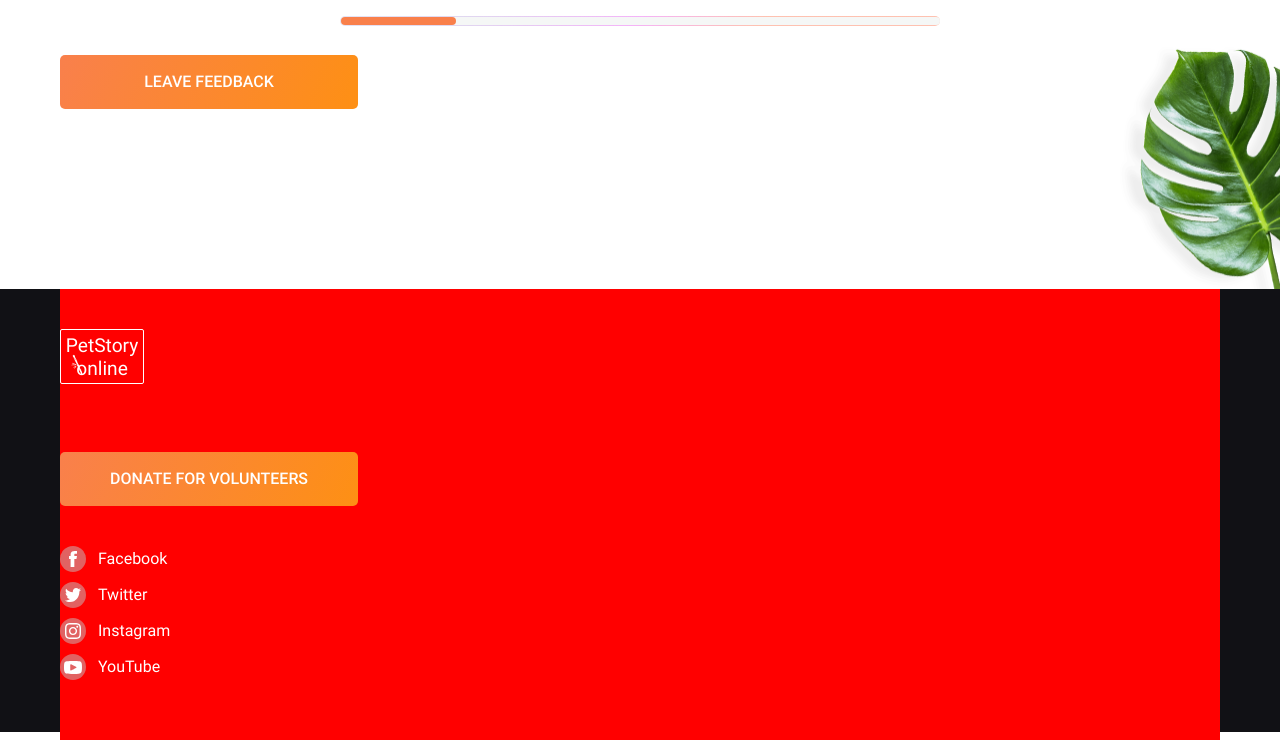
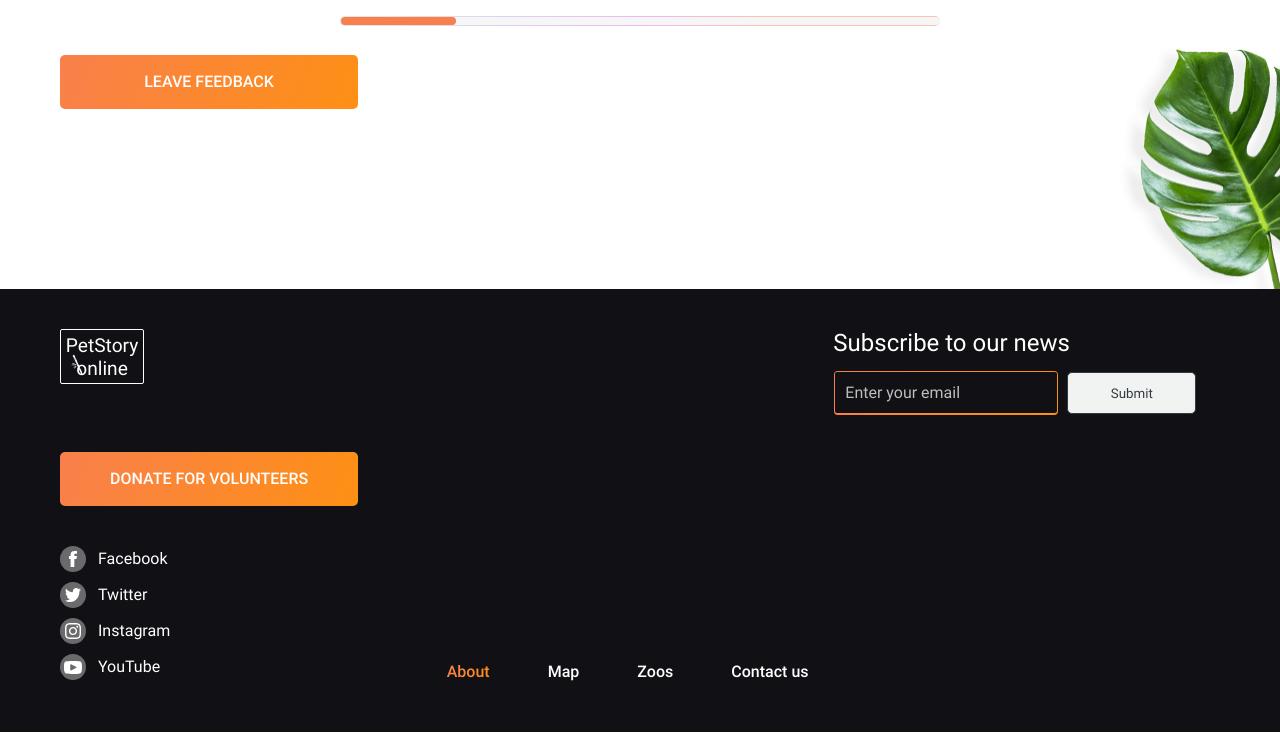
Before and after one commit to Olmeor/online-zoo, a plain HTML site: page online-zoo/index.html in a window 1280 px wide. Shown: the part 4275-5015 px from the top of the page. Drawn offline with Linux system fonts and the light colour scheme.

Commit message:
feat: add more functional to footer

```diff
--- a/online-zoo/css/style.css
+++ b/online-zoo/css/style.css
@@ -738,12 +738,18 @@ header {
 footer {
   background: #111115;
   height: 443px;
+  z-index: -10;
 }
 .footer__wrapper {
   width: 1160px;
-  background: red;
   margin: 0 auto;
   padding: 40px 0 50px 0;
+  display: flex;
+  justify-content: center;
+}
+
+.footer__column {
+  flex: 0 1 33.333%;
 }
 
 .footer__logo {
@@ -783,9 +789,16 @@ footer {
   margin-top: 40px;
 }
 
+.footer__social_wrapper {
+  display: flex;
+}
+
 .footer__social_item {
   margin-bottom: 10px;
-  display: flex;
+}
+
+.footer__social_item:last-child {
+  margin-bottom: 0;
 }
 
 .footer__social_logo {
@@ -837,3 +850,91 @@ footer {
   background-color: #4B9200;
   transition: all 0.4s ease;
 }
+
+.footer__nav {
+  display: flex;
+  align-items: flex-end;
+}
+
+.footer__list {
+  gap: 58px;
+}
+
+.footer__item {
+  margin-left: 0;
+}
+
+.footer__column h3 {
+  color: #FFFFFF;
+  font-size: 1.5rem;
+  line-height: 120%;
+  margin-bottom: 14px;
+}
+
+.footer__container {
+  display: flex;
+  gap: 10px;
+}
+
+.footer__email {
+  max-width: 226px;
+  position: relative;
+  border-radius: 2px;
+  z-index: 0;
+  margin-left: 2px;
+}
+
+.footer__email::before {
+  content: "";
+  position: absolute;
+  top: -1px;
+  bottom: -1px;
+  left: -1px;
+  right: -1px;
+  background: linear-gradient(113.96deg, #F9804B 1.49%, #FE9013 101.44%);
+  border-radius: 4px;
+  z-index: -1;
+}
+
+.footer__input {
+  display: block;
+  width: 100%;
+  height: 41px;
+  background-color: #111115;
+  border-radius: 2px;
+  transition: ease-in-out .5s;
+  -webkit-appearance: none;
+  -moz-appearance: none;
+  appearance: none;
+  z-index: 1;
+  padding: 0 10px;
+  font-weight: 400;
+  font-size: 1rem;
+  line-height: 140%;
+  color: #FFFFFF;
+}
+
+.footer__input::placeholder {
+
+  color: #BDBDBD;
+}
+
+.footer__submit {
+  width: 129px;
+  height: 42px;
+  /* line-height: 42px; */
+  color: #333B41;
+  background: #F1F3F2;
+  border: 1px solid #333B41;
+  border-radius: 5px;
+  transition: 0.4s;
+}
+
+.footer__submit:active {
+  transform: scale(1.05);
+  transition: 0.4s;
+  color: #4B9200;
+  border: 1px solid #4B9200;
+}
+
+/* -------------- */
--- a/online-zoo/index.html
+++ b/online-zoo/index.html
@@ -172,7 +172,7 @@
 
   <div class="feed">
     <div class="feed__wrapper">
-      <div class="feed__title">Pick and feed a friend</div>
+      <h2 class="feed__title">Pick and feed a friend</h2>
       <p class="feed__p1">
         We know the animals bring you joy, and in these extraordinary times, we’re glad.
       </p>
@@ -283,35 +283,70 @@
         </div>
       </a>
       <div class="testimonial__button">donate for volunteers</div>
-      <div class="footer__social">
+      <ul class="footer__social">
+        <li class="footer__social_item">
           <a href="https://dzen.ru/" class="footer__social_link" target="_blank">
-          <div class="footer__social_item">
+            <div class="footer__social_wrapper">
               <div class="footer__social_logo facebook"></div>
               <p class="footer__social_name">Facebook</p>
             </div>
           </a>
+        </li>
+        <li class="footer__social_item">
           <a href="https://vk.com/" class="footer__social_link" target="_blank">
-          <div class="footer__social_item">
+            <div class="footer__social_wrapper">
               <div class="footer__social_logo twitter"></div>
               <p class="footer__social_name">Twitter</p>
             </div>
           </a>
+        </li>
+        <li class="footer__social_item">
           <a href="https://nowapp.me/" class="footer__social_link" target="_blank">
-          <div class="footer__social_item">
+            <div class="footer__social_wrapper">
               <div class="footer__social_logo instagram"></div>
               <p class="footer__social_name">Instagram</p>
             </div>
           </a>
+        </li>
+        <li class="footer__social_item">
           <a href="https://rutube.ru/" class="footer__social_link" target="_blank">
-          <div class="footer__social_item">
+            <div class="footer__social_wrapper">
               <div class="footer__social_logo youtube"></div>
               <p class="footer__social_name">YouTube</p>
             </div>
           </a>
+        </li>
+      </ul>
+    </div>
+
+    <div class="footer__column footer__nav">
+      <div class="header__nav">
+        <ul class="header__list footer__list">
+          <li class="header__item footer__item">
+            <a href="./index.html" class="header__link header__orange">About</a>
+          </li>
+          <li class="header__item footer__item">
+            <a href="#map" class="header__link">Map</a>
+          </li>
+          <li class="header__item footer__item">
+            <a href="#zoos" class="header__link">Zoos</a>
+          </li>
+          <li class="header__item footer__item">
+            <a href="#contact" class="header__link">Contact us</a>
+          </li>
+        </ul>
       </div>
     </div>
-    <div class="footer__column"></div>
-    <div class="footer__column"></div>
+
+    <div class="footer__column">
+      <h3>Subscribe to our news</h3>
+      <div class="footer__container">
+        <div class="footer__email">
+          <input type="email" class="footer__input" placeholder="Enter your email" />
+        </div>
+        <button type="submit" class="footer__submit">Submit</button>
+      </div>
+    </div>
 
   </div>
 </footer>
```
Lines whose indentation alone changed are shown as unchanged.
